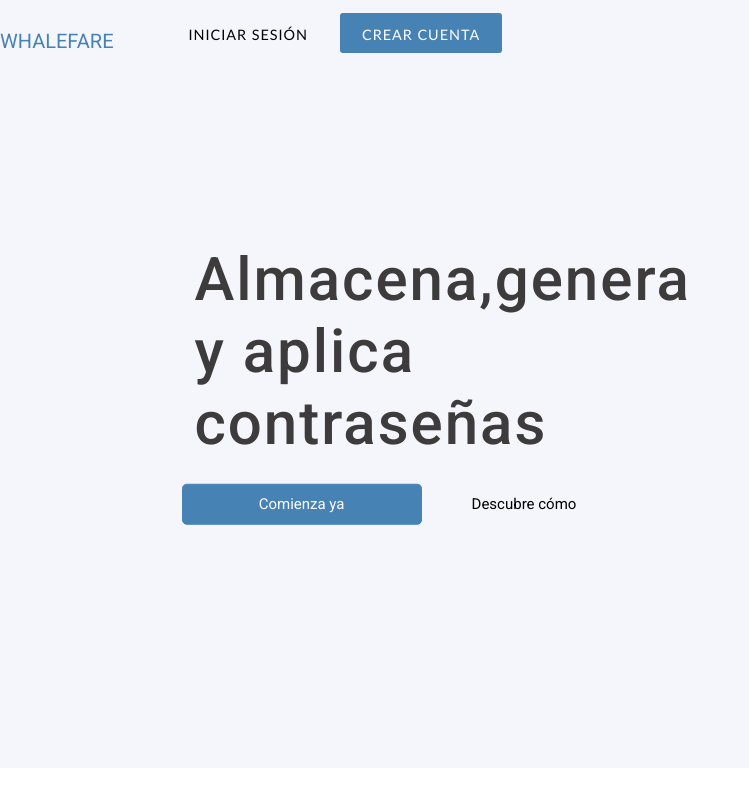
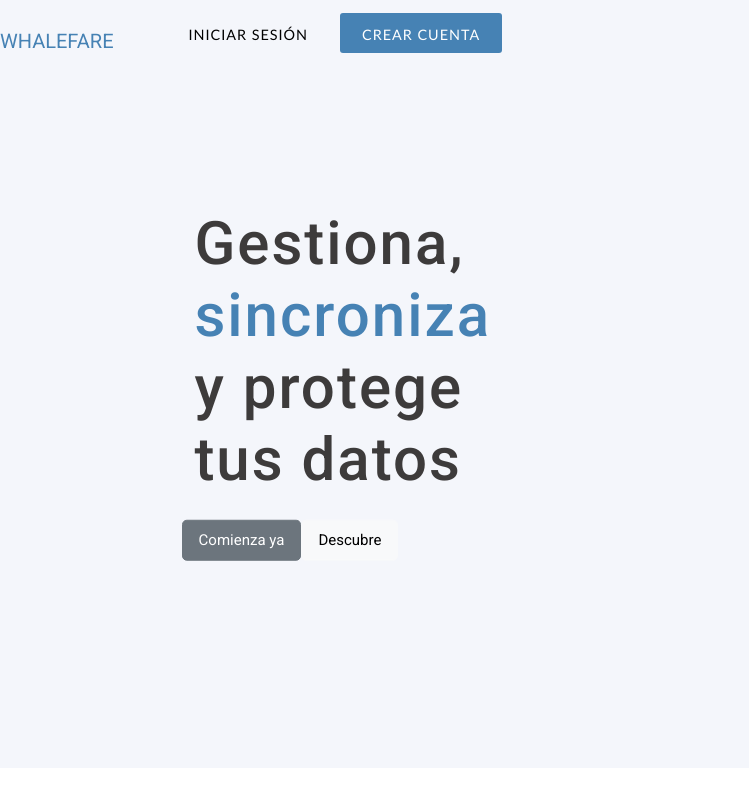
Before and after one commit to Carapiaowo/WhalefareClient, a React (Create React App) app: page / in a window 1280 px wide. Shown: the top 800 px of the page, without its empty margins (0-749 px from the left). Built offline with nearby package versions, Linux system fonts and the light colour scheme; no server answers.

Commit message:
Funcion botones (Scroll, signup)

```diff
--- a/src/Router.js
+++ b/src/Router.js
@@ -12,6 +12,7 @@ import Politicas from './Politicas';
 import Terminos from './Terminos';
 import Homen from './Homen';
 import Homet from './Homet';
+import { animateScroll as scroll } from "react-scroll";
 import LoggedRoute from './LoggedRoute';
 import NotLoggedRoute from './NotLoggedRoute';
 import styled from "styled-components";
@@ -29,7 +30,9 @@ import { AuthContext } from './Auth/AuthContext';
 
 
 function RoutesManagement() {
-
+    const scrollToBottom = () => {
+        scroll.scrollTo(800)
+    }
     const { isLogged } = useContext(AuthContext);
     return (
         <Router>
@@ -40,17 +43,19 @@ function RoutesManagement() {
                         <Route path="/" exact>
                             <Navbar />
                             <div className='main'>
-                                <div className='name'>
-                                    <h1>Almacena,genera y aplica contraseñas</h1>
+                            <div className='name'>
+                                    <h1>Gestiona,</h1>
+                                    <h1><span>sincroniza</span></h1>
+                                    <h1>y protege</h1>
+                                    <h1>tus datos</h1>
                                     <br />
-                                    <div className='btnnn' variant="secondary" size="lg" >
+                                   <div className='btnini'>
+                                    <NavLink style={{ textDecoration: 'none', color:'white'}} to="/signup">
+                                    <Button className='btnnini' variant="secondary" size="lg" >Comienza ya</Button></NavLink>
+                                    <Button className='btnnn2' variant="light" size="lg" onClick={scrollToBottom} >
+                                    Descubre
+                                    </Button>
                                     </div>
-                                    <Button className='btnnn' variant="secondary" size="lg" >
-                                        Comienza ya
-                                    </Button>
-                                    <Button className='btnnn2p' variant="secondary" size="lg" >
-                                        Descubre cómo
-                                    </Button>
                                 </div>
                             </div>
                             <Feature></Feature>
```
